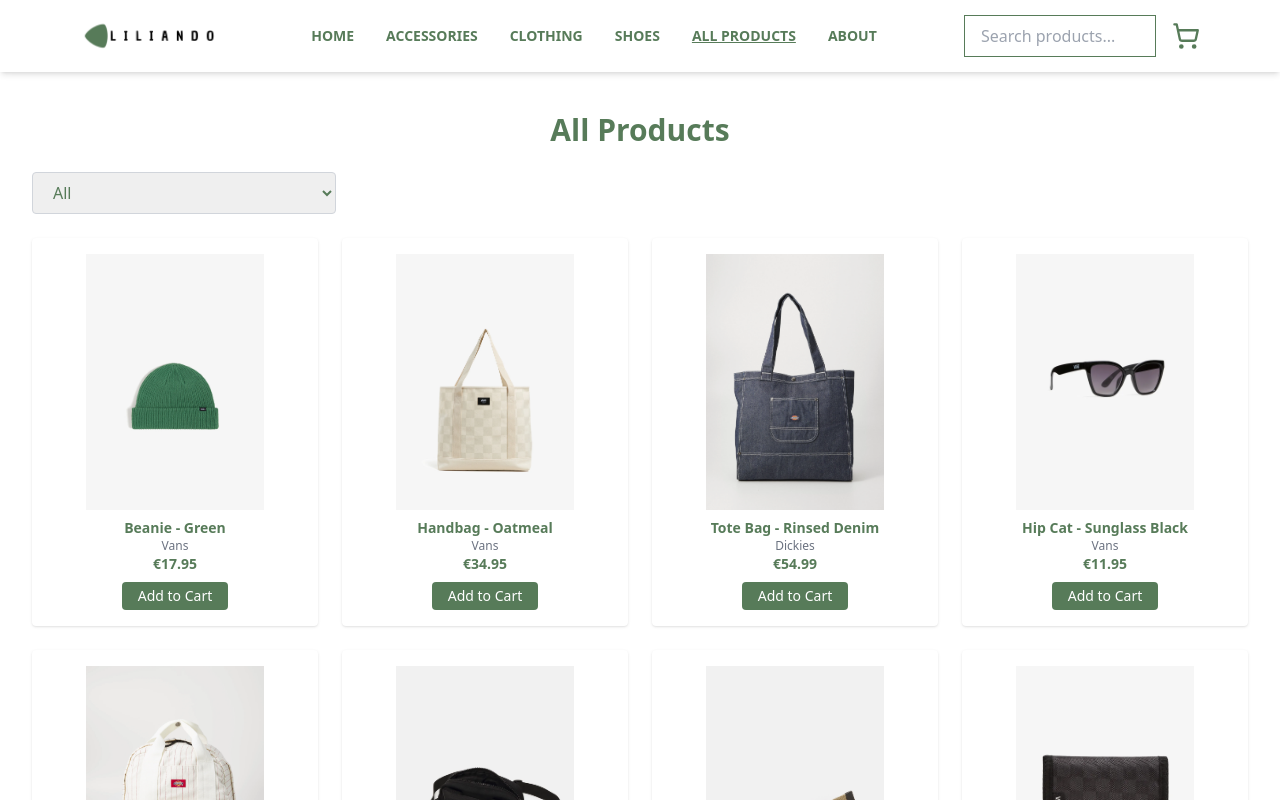
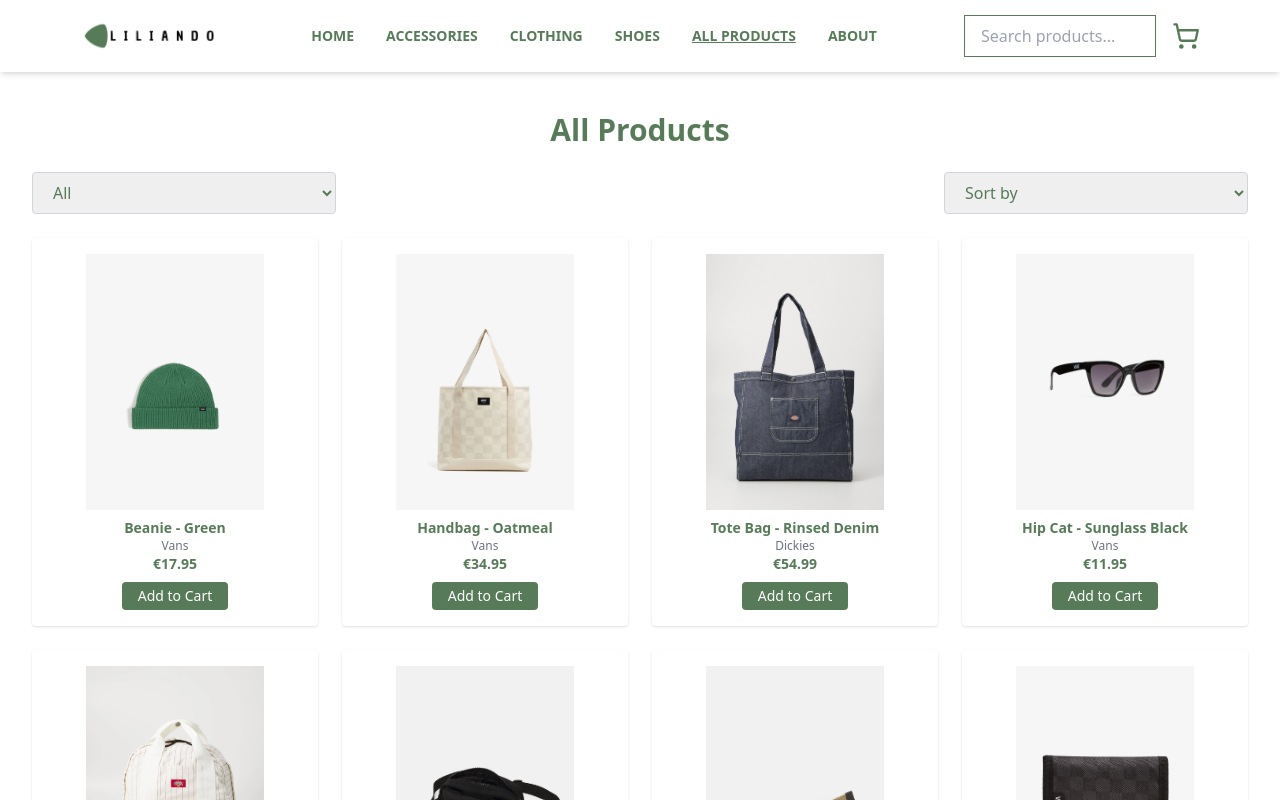
Before and after one commit to Lilian-CR/liliando_ecommerce, a React (Vite) app: page /products in a window 1280 px wide. Shown: the top 800 px of the page. Built offline with nearby package versions, Linux system fonts and the light colour scheme.

Commit message:
Update Products.jsx

```diff
--- a/src/pages/Products.jsx
+++ b/src/pages/Products.jsx
@@ -8,13 +8,14 @@
   const [searchParams] = useSearchParams();
   const [searchTerm, setSearchTerm] = useState("");
   const [filter, setFilter] = useState("all");
+  const [sortBy, setSortBy] = useState("default");
 
   useEffect(() => {
     const search = searchParams.get("search");
     if (search) setSearchTerm(search);
   }, [searchParams]);
 
-  const filteredProducts = products.filter((product) => {
+  let filteredProducts = products.filter((product) => {
     const matchesSearch =
       product.name.toLowerCase().includes(searchTerm.toLowerCase()) ||
       product.brand.toLowerCase().includes(searchTerm.toLowerCase());
@@ -27,6 +28,17 @@
     return matchesSearch && matchesFilter;
   });
 
+  // Sorting logic
+  if (sortBy === "priceLow") {
+    filteredProducts.sort((a, b) => a.price - b.price);
+  } else if (sortBy === "priceHigh") {
+    filteredProducts.sort((a, b) => b.price - a.price);
+  } else if (sortBy === "nameAZ") {
+    filteredProducts.sort((a, b) => a.name.localeCompare(b.name));
+  } else if (sortBy === "nameZA") {
+    filteredProducts.sort((a, b) => b.name.localeCompare(a.name));
+  }
+
   const uniqueFilters = [
     "all",
     ...new Set(products.map((p) => p.brand).concat(products.map((p) => p.category))),
@@ -36,8 +48,9 @@
     <div className="min-h-screen bg-white text-primary px-4 sm:px-6 lg:px-8 py-10">
       <h1 className="text-3xl font-bold mb-6 text-center">All Products</h1>
 
-      {/* Filter */}
-      <div className="flex flex-col sm:flex-row items-center justify-between gap-4 mb-6">
+      {/* Filters and Sort */}
+      <div className="flex flex-col sm:flex-row flex-wrap items-center justify-between gap-4 mb-6">
+        {/* Filter Dropdown */}
         <select
           value={filter}
           onChange={(e) => setFilter(e.target.value)}
@@ -48,6 +61,19 @@
               {f.charAt(0).toUpperCase() + f.slice(1)}
             </option>
           ))}
+        </select>
+
+        {/* Sort Dropdown */}
+        <select
+          value={sortBy}
+          onChange={(e) => setSortBy(e.target.value)}
+          className="border border-gray-300 rounded px-4 py-2 w-full sm:w-1/2 md:w-1/3 lg:w-1/4"
+        >
+          <option value="default">Sort by</option>
+          <option value="priceLow">Price: Low → High</option>
+          <option value="priceHigh">Price: High → Low</option>
+          <option value="nameAZ">Name: A → Z</option>
+          <option value="nameZA">Name: Z → A</option>
         </select>
       </div>
 
```
